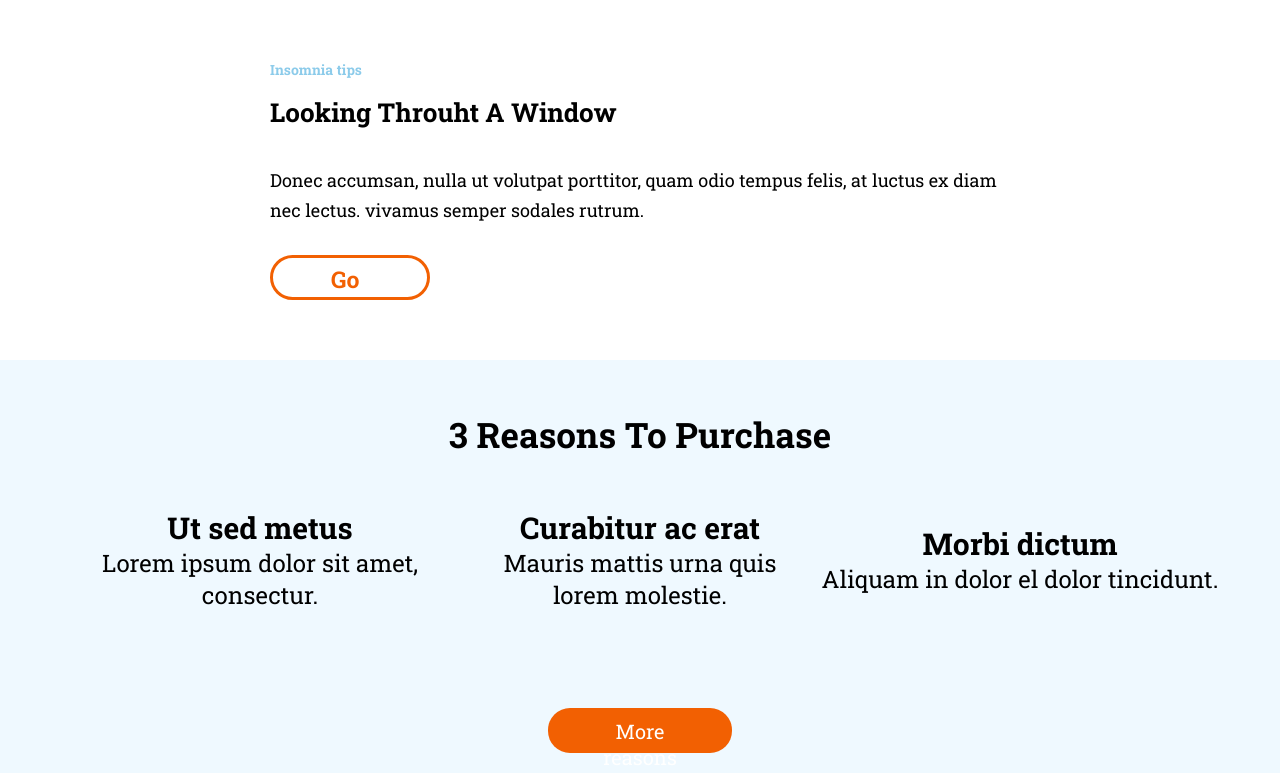
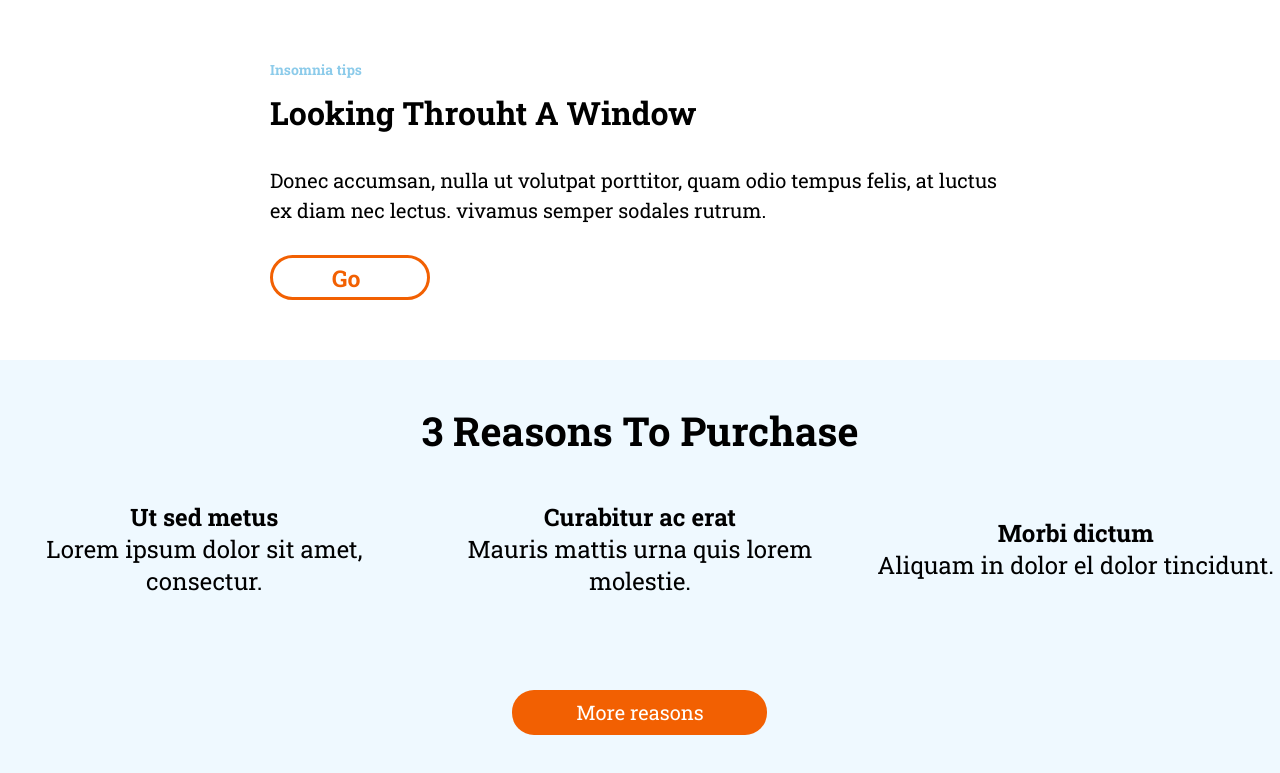
Before and after one commit to Adalab/modulo-1-evaluacion-final-taniamg, a website: page docs/index.html in a window 1280 px wide. Shown: the part 800-1573 px from the top of the page. Drawn offline with Linux system fonts and the light colour scheme.

Commit message:
upload last changes

```diff
--- a/docs/index.html
+++ b/docs/index.html
@@ -47,10 +47,10 @@
       </div>
     </header>
 
-    <section class="claim__main--container">
-      <h3 class="claim__container--title--2">insomnia tips</h3>
-      <article class="claim__container--title">
-        <h2 class="claim__container--title--1">looking throuht a window</h2>
+    <section class="claim">
+      <h3 class="claim__container--title--tips">insomnia tips</h3>
+      <article class="claim__container">
+        <h2 class="claim__container--title">looking throuht a window</h2>
         <p class="claim__container--title--text">
           donec accumsan, nulla ut volutpat porttitor, quam odio tempus felis, at
           luctus ex diam nec lectus. vivamus semper sodales rutrum.
--- a/src/scss/core/_variables.scss
+++ b/src/scss/core/_variables.scss
@@ -1,5 +1,6 @@
 // fonts
 $font-family: "Roboto Slab", serif;
+
 $font-wregular: 400;
 $font-wmedium: 500;
 $main-articlefs: 700;
@@ -9,11 +10,7 @@ $claim-title2fs: 14px;
 $claim-titlefs: 24px;
 $claim-textfs: 18px;
 $claim-buttonfs: 20px;
-$main-titlefs: 24px;
-$main-articlefs: 18px;
-$main-buttonfs: 20px;
-$footer-linksfs: 16px;
-$footer-socialsfs: 16px;
+
 $menu-iconcolor: #0271bc;
 $header-titlebigcolor: #ffffff;
 $claim-smalltxtcolor: #8ccbea;
--- a/src/scss/layout/_footer.scss
+++ b/src/scss/layout/_footer.scss
@@ -51,7 +51,7 @@
   &--style {
     text-decoration: none;
     color: $header-titlebigcolor;
-    font-size: $footer-linksfs;
+    font-size: $header-textfs;
     text-transform: uppercase;
   }
 }
@@ -64,7 +64,7 @@
   &--style {
     text-decoration: none;
     color: $header-titlebigcolor;
-    font-size: $footer-socialsfs;
+    font-size: $header-textfs;
     text-transform: uppercase;
   }
 }
--- a/src/scss/layout/_main.scss
+++ b/src/scss/layout/_main.scss
@@ -7,8 +7,8 @@
   padding-bottom: 30px;
   background-color: $fondo-main;
   font-family: $font-family;
-  grid-template-columns: 1fr 1fr 1fr;
-  grid-template-rows: 1fr 1fr 1fr 1fr 1fr;
+  grid-template-columns: repeat(3, 1fr);
+  grid-template-rows: repeat(5, 1fr);
 
   @include tablet {
     grid-template-columns: repeat(3, 1fr);
@@ -21,7 +21,7 @@
   }
 
   &--title {
-    font-size: $main-titlefs;
+    font-size: $claim-titlefs;
     font-weight: 700;
     text-transform: capitalize;
     justify-content: center;
@@ -118,7 +118,7 @@
   &--link {
     color: $header-titlebigcolor;
     text-decoration: none;
-    font-size: $main-buttonfs;
+    font-size: $claim-buttonfs;
     line-height: 45px;
   }
 }
@@ -130,19 +130,19 @@
 }
 
 .reason__subtitle {
-  font-size: $main-articlefs;
-  font-weight: $main-articlefs;
+  font-size: $claim-textfs;
+  font-weight: $claim-textfs;
 
   @include tablet {
-    font-size: $main-titlefs;
+    font-size: $claim-titlefs;
   }
 
   @include desktop {
-    font-size: 30px;
+    font-size: $claim-titlefs;
   }
 }
 .reason__text {
-  font-size: $main-articlefs;
+  font-size: $claim-textfs;
   margin-bottom: 45px;
   &:first-letter {
     text-transform: uppercase;
@@ -152,6 +152,6 @@
   }
 
   @include desktop {
-    font-size: 24px;
+    font-size: $claim-titlefs;
   }
 }
```
Also changed, not shown: docs/assets/css/main.css.
